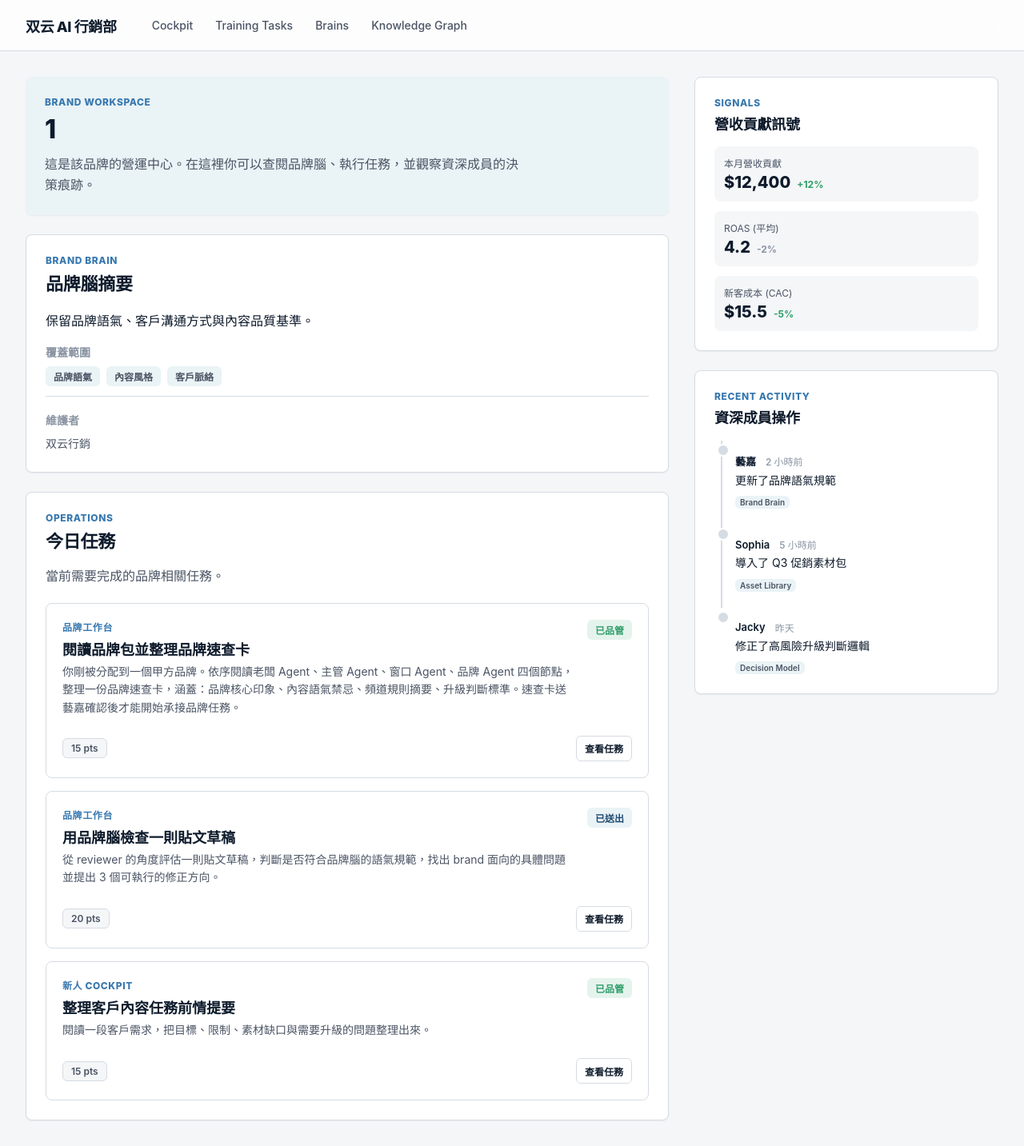
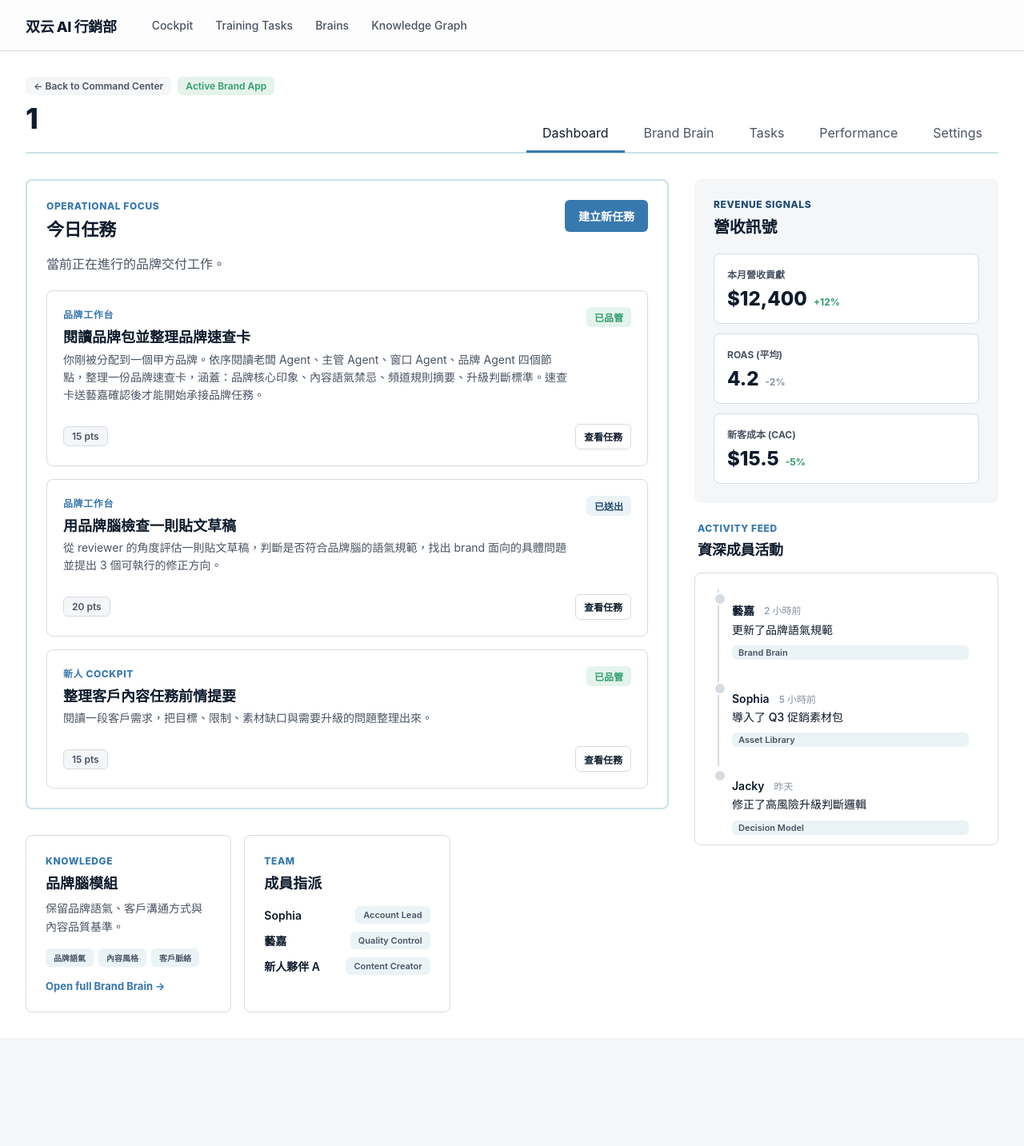
Before and after one commit to gjj22622/2clouds-agents, a Next.js app: page /brands/1 in a window 1280 px wide. Shown: the whole page at 80% size. After the commit the page ends 1298 px from the top, so only its background shows below. Built offline with nearby package versions, Linux system fonts and the light colour scheme.

Commit message:
Polish Command Center and Brand App Shell UI

```diff
--- a/src/app/brands/[id]/page.tsx
+++ b/src/app/brands/[id]/page.tsx
@@ -1,5 +1,6 @@
 import { brains, trainingTasks, taskAssignments, reviewerUser } from "@/lib/seed";
 import { TaskCard } from "@/components/TaskCard";
+import Link from "next/link";
 
 export default async function BrandDetailPage({
   params,
@@ -7,15 +8,23 @@ export default async function BrandDetailPage({
   params: Promise<{ id: string }>;
 }) {
   const { id } = await params;
+  const brandName = id === "demo-brand" ? "双云行銷 (Demo)" : id;
 
   // Use the existing brand brain from seed
   const brandBrain = brains.find((b) => b.type === "brand")!;
 
-  // Mock signals and recent actions
+  // Mock revenue signals
   const revenueSignals = [
     { label: "本月營收貢獻", value: "$12,400", trend: "+12%", type: "positive" },
     { label: "ROAS (平均)", value: "4.2", trend: "-2%", type: "neutral" },
     { label: "新客成本 (CAC)", value: "$15.5", trend: "-5%", type: "positive" },
+  ];
+
+  // Mock member assignments
+  const assignedMembers = [
+    { name: "Sophia", role: "Account Lead" },
+    { name: reviewerUser.name, role: "Quality Control" },
+    { name: "新人夥伴 A", role: "Content Creator" },
   ];
 
   const recentActions = [
@@ -42,55 +51,42 @@ export default async function BrandDetailPage({
     },
   ];
 
-  // Get some tasks to show as "Today's Tasks"
   const brandTasks = trainingTasks.slice(1, 4);
 
   return (
+    <div className="brand-app-shell" style={{ margin: "-32px", padding: "32px", background: "var(--surface)", minHeight: "calc(100vh - 64px)" }}>
+      {/* Brand App Sub-header */}
+      <div style={{ display: "flex", justifyContent: "space-between", alignItems: "flex-end", marginBottom: "32px", borderBottom: "2px solid var(--sy-mist)", paddingBottom: "20px" }}>
+        <div>
+          <div className="meta-row" style={{ gap: "8px", marginBottom: "8px" }}>
+            <Link href="/brands" className="badge" style={{ background: "var(--sy-paper)", cursor: "pointer" }}>← Back to Command Center</Link>
+            <span className="badge reviewed">Active Brand App</span>
+          </div>
+          <h1 style={{ margin: 0, fontSize: "36px" }}>{brandName}</h1>
+        </div>
+
+        <nav className="nav" style={{ marginBottom: "-21px" }}>
+          <span className="active" style={{ padding: "12px 20px", borderBottom: "3px solid var(--primary)", borderRadius: 0 }}>Dashboard</span>
+          <span style={{ padding: "12px 20px", color: "var(--text-muted)" }}>Brand Brain</span>
+          <span style={{ padding: "12px 20px", color: "var(--text-muted)" }}>Tasks</span>
+          <span style={{ padding: "12px 20px", color: "var(--text-muted)" }}>Performance</span>
+          <span style={{ padding: "12px 20px", color: "var(--text-muted)" }}>Settings</span>
+        </nav>
+      </div>
+
       <div className="page-grid">
-      <div className="stack">
-        <header className="section" style={{ background: "var(--sy-cloud)", border: "none" }}>
-          <div className="eyebrow">Brand Workspace</div>
-          <h1>{id === "demo-brand" ? "双云行銷 (Demo)" : id}</h1>
-          <p style={{ maxWidth: "600px" }}>
-            這是該品牌的營運中心。在這裡你可以查閱品牌腦、執行任務，並觀察資深成員的決策痕跡。
-          </p>
-        </header>
-
-        <section className="section">
+        <div className="stack" style={{ gap: "32px" }}>
+          {/* Main Content Area */}
+          <div className="section" style={{ border: "2px solid var(--sy-mist)", boxShadow: "none" }}>
             <div className="section-header">
               <div>
-              <div className="eyebrow">Brand Brain</div>
-              <h2>品牌腦摘要</h2>
+                <div className="eyebrow">Operational Focus</div>
+                <h2>今日任務</h2>
+                <p>當前正在進行的品牌交付工作。</p>
               </div>
+              <button className="button">建立新任務</button>
             </div>
-          <p style={{ marginBottom: "16px", color: "var(--sy-ink)", fontWeight: 500 }}>
-            {brandBrain.summary}
-          </p>
-          <div className="stack" style={{ gap: "12px" }}>
-            <div className="decision-block">
-              <h3 style={{ fontSize: "14px", color: "var(--sy-gray)", textTransform: "uppercase" }}>覆蓋範圍</h3>
-              <div className="meta-row">
-                {brandBrain.coverage.map((c) => (
-                  <span className="badge" key={c}>{c}</span>
-                ))}
-              </div>
-            </div>
-            <div className="decision-block">
-              <h3 style={{ fontSize: "14px", color: "var(--sy-gray)", textTransform: "uppercase" }}>維護者</h3>
-              <p style={{ fontSize: "14px" }}>{brandBrain.owner}</p>
-            </div>
-          </div>
-        </section>
-
-        <section className="section">
-          <header className="section-header">
-            <div>
-              <div className="eyebrow">Operations</div>
-              <h2>今日任務</h2>
-              <p>當前需要完成的品牌相關任務。</p>
-            </div>
-          </header>
-          <div className="card-list">
+            <div className="card-list" style={{ marginTop: "20px" }}>
               {brandTasks.map((task) => {
                 const assignment = taskAssignments.find(a => a.taskId === task.id) || {
                   id: `temp-${task.id}`,
@@ -107,19 +103,50 @@ export default async function BrandDetailPage({
                 );
               })}
             </div>
+          </div>
+
+          <div className="metric-grid">
+            <section className="section" style={{ boxShadow: "none", border: "1px solid var(--line)" }}>
+              <div className="eyebrow">Knowledge</div>
+              <h3 style={{ marginTop: "8px" }}>品牌腦模組</h3>
+              <p style={{ fontSize: "14px", color: "var(--text-muted)", marginBottom: "16px" }}>
+                {brandBrain.summary}
+              </p>
+              <div className="meta-row" style={{ gap: "6px" }}>
+                {brandBrain.coverage.map((c) => (
+                  <span className="badge" key={c} style={{ fontSize: "10px" }}>{c}</span>
+                ))}
+              </div>
+              <Link href="#" style={{ display: "block", marginTop: "16px", fontSize: "13px", color: "var(--primary)", fontWeight: 700 }}>
+                Open full Brand Brain →
+              </Link>
+            </section>
+
+            <section className="section" style={{ boxShadow: "none", border: "1px solid var(--line)" }}>
+              <div className="eyebrow">Team</div>
+              <h3 style={{ marginTop: "8px" }}>成員指派</h3>
+              <div className="stack" style={{ gap: "10px", marginTop: "16px" }}>
+                {assignedMembers.map(m => (
+                  <div key={m.name} style={{ display: "flex", justifyContent: "space-between", alignItems: "center", fontSize: "14px" }}>
+                    <span style={{ fontWeight: 600 }}>{m.name}</span>
+                    <span className="badge" style={{ fontSize: "11px" }}>{m.role}</span>
+                  </div>
+                ))}
+              </div>
             </section>
           </div>
+        </div>
 
-      <aside className="stack">
-        <section className="section">
-          <div className="eyebrow">Signals</div>
-          <h2 style={{ fontSize: "18px" }}>營收貢獻訊號</h2>
-          <div className="stack" style={{ gap: "12px", marginTop: "16px" }}>
+        <aside className="stack" style={{ gap: "24px" }}>
+          <section className="section" style={{ background: "var(--sy-paper)", border: "none", boxShadow: "none" }}>
+            <div className="eyebrow" style={{ color: "var(--sy-deep)" }}>Revenue Signals</div>
+            <h2 style={{ fontSize: "20px", marginTop: "8px" }}>營收訊號</h2>
+            <div className="stack" style={{ gap: "12px", marginTop: "20px" }}>
               {revenueSignals.map((signal) => (
-              <div key={signal.label} style={{ padding: "12px", background: "var(--sy-paper)", borderRadius: "var(--radius)" }}>
-                <div style={{ fontSize: "12px", color: "var(--text-muted)" }}>{signal.label}</div>
-                <div style={{ display: "flex", alignItems: "baseline", gap: "8px", marginTop: "4px" }}>
-                  <span style={{ fontSize: "20px", fontWeight: 800 }}>{signal.value}</span>
+                <div key={signal.label} style={{ padding: "16px", background: "white", borderRadius: "var(--radius)", border: "1px solid var(--sy-line)" }}>
+                  <div style={{ fontSize: "12px", color: "var(--text-muted)", fontWeight: 700, textTransform: "uppercase" }}>{signal.label}</div>
+                  <div style={{ display: "flex", alignItems: "baseline", gap: "8px", marginTop: "8px" }}>
+                    <span style={{ fontSize: "24px", fontWeight: 800, color: "var(--sy-ink)" }}>{signal.value}</span>
                     <span style={{ fontSize: "12px", fontWeight: 700, color: signal.type === "positive" ? "var(--success)" : "var(--sy-gray)" }}>
                       {signal.trend}
                     </span>
@@ -129,19 +156,19 @@ export default async function BrandDetailPage({
             </div>
           </section>
 
-        <section className="section">
-          <div className="eyebrow">Recent Activity</div>
-          <h2 style={{ fontSize: "18px" }}>資深成員操作</h2>
-          <div className="trace-list" style={{ marginTop: "16px" }}>
+          <section className="section" style={{ border: "none", boxShadow: "none", padding: 0 }}>
+            <div className="eyebrow" style={{ padding: "0 4px" }}>Activity Feed</div>
+            <h2 style={{ fontSize: "18px", marginTop: "8px", padding: "0 4px" }}>資深成員活動</h2>
+            <div className="trace-list" style={{ marginTop: "16px", background: "var(--surface)", border: "1px solid var(--line)", borderRadius: "var(--radius)", padding: "20px 20px 0 20px" }}>
               {recentActions.map((action, index) => (
-              <div className="trace-row" key={action.id} style={{ paddingBottom: index === recentActions.length - 1 ? 0 : "20px" }}>
+                <div className="trace-row" key={action.id} style={{ paddingBottom: index === recentActions.length - 1 ? "12px" : "24px" }}>
                   <div className="trace-content">
                     <div className="trace-meta">
-                    <span className="trace-label" style={{ fontSize: "13px" }}>{action.user}</span>
+                      <span className="trace-label" style={{ fontSize: "14px" }}>{action.user}</span>
                       <time className="trace-time">{action.time}</time>
                     </div>
-                  <p style={{ fontSize: "14px", color: "var(--sy-ink)", marginBottom: 4 }}>{action.action}</p>
-                  <span className="badge" style={{ fontSize: "10px", padding: "2px 6px", width: "fit-content" }}>{action.target}</span>
+                    <p style={{ fontSize: "14px", color: "var(--sy-ink)", marginBottom: 4, fontWeight: 500 }}>{action.action}</p>
+                    <span className="badge" style={{ fontSize: "11px", padding: "2px 8px" }}>{action.target}</span>
                   </div>
                 </div>
               ))}
@@ -149,5 +176,6 @@ export default async function BrandDetailPage({
           </section>
         </aside>
       </div>
+    </div>
   );
 }
```
Also changed, not shown: src/app/brands/page.tsx (+48 -17 lines). Lines whose indentation alone changed are shown as unchanged.
